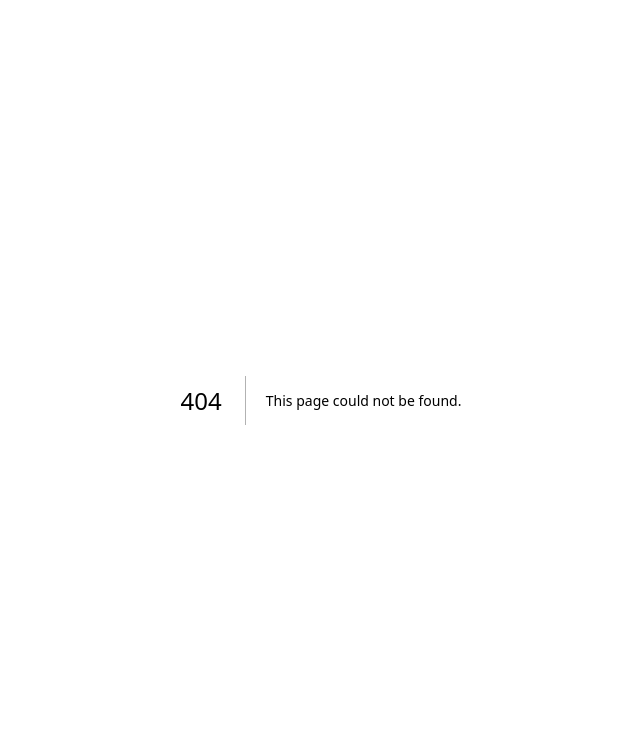
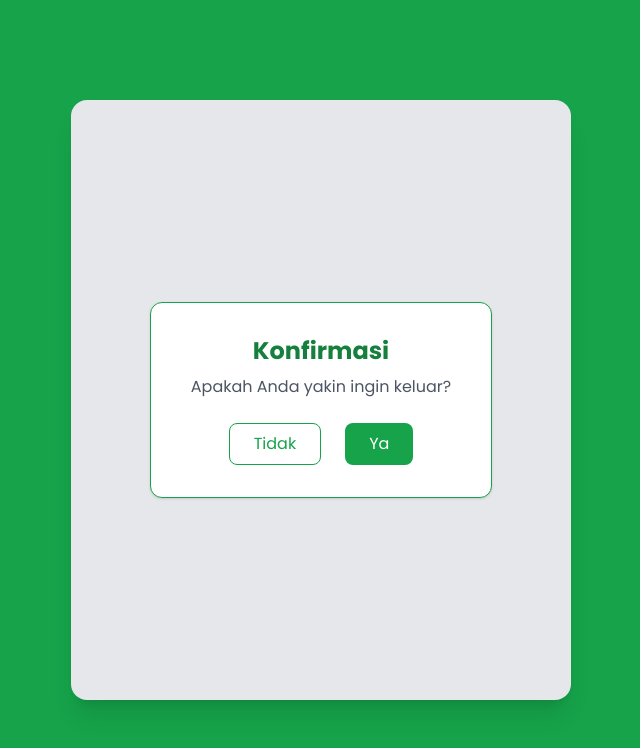
Before and after one commit to 241712885/project_siweb, a Next.js app: page /keluar in a window 1280 px wide. Before the commit this address had no page. Shown: the top 748 px of the page, without its empty margins (319-959 px from the left). Built offline with nearby package versions, Linux system fonts and the light colour scheme.

Commit message:
SELESAI GASIH INI

```diff
--- a/app/admin/beranda/page.tsx
+++ b/app/admin/beranda/page.tsx
@@ -82,7 +82,11 @@ export default function AdminDashboard() {
             </div>
 
             {/* Logout */}
-            <button className="w-full text-left px-4 py-2 text-red-500 text-base font-semibold mt-auto mb-20">Keluar</button>
+            <button
+                onClick={() => {
+                    router.push("/keluar");
+                }}
+                className="w-full text-left px-4 py-2 text-red-500 text-base font-semibold mt-auto mb-20">Keluar</button>
         </div>
       </div>
 
--- a/app/admin/order/page.tsx
+++ b/app/admin/order/page.tsx
@@ -34,7 +34,7 @@ export default function OrderManagement() {
         if (!form.senderAddress) {
             error.senderAddress = "Alamat pengirim wajib diisi";
         } else if (form.senderAddress.split(",").length < 3) {
-            error.senderAddress = "Alamat harus lengkap (minimal: jalan, kota, provinsi)";
+            error.senderAddress = "Isi alamat dengan format: Nama Jalan, Kota, Provinsi (contoh: Jl. Sudirman No.5, Jakarta, DKI Jakarta";
         }
 
         if (!form.receiverName) error.receiverName = "Nama penerima wajib diisi";
@@ -43,7 +43,7 @@ export default function OrderManagement() {
         if (!form.receiverAddress) {
             error.receiverAddress = "Alamat penerima wajib diisi";
         } else if (form.receiverAddress.split(",").length < 3) {
-            error.receiverAddress = "Alamat harus lengkap (minimal: jalan, kota, provinsi)";
+            error.receiverAddress = "Isi alamat dengan format: Nama Jalan, Kota, Provinsi (contoh: Jl. Sudirman No.5, Jakarta, DKI Jakarta";
         }
 
         if (!form.weight || Number(form.weight) < 1) error.weight = "Minimal 1 kg";
@@ -149,7 +149,11 @@ export default function OrderManagement() {
                     </div>
 
                     {/* Logout */}
-                    <button className="w-full text-left px-4 py-2 text-red-500 text-base font-semibold mt-auto mb-20">Keluar</button>
+                    <button
+                        onClick={() => {
+                            router.push("/keluar");
+                        }}
+                        className="w-full text-left px-4 py-2 text-red-500 text-base font-semibold mt-auto mb-20">Keluar</button>
                 </div>
             </div>
 
--- a/app/admin/order/transfer/page.tsx
+++ b/app/admin/order/transfer/page.tsx
@@ -1,5 +1,5 @@
 import { Suspense } from "react";
-import TransferClient from "./transfer-client";
+import TransferClient from "./transfer-payment";
 
 export default function Page() {
   return (
--- a/app/admin/pengiriman/page.tsx
+++ b/app/admin/pengiriman/page.tsx
@@ -238,7 +238,11 @@ export default function AdminPengirimanPage() {
             </div>
 
             {/* Logout */}
-            <button className="w-full text-left px-4 py-2 text-red-500 text-base font-semibold mt-auto mb-20">Keluar</button>
+            <button
+                onClick={() => {
+                    router.push("/keluar");
+                }}
+                className="w-full text-left px-4 py-2 text-red-500 text-base font-semibold mt-auto mb-20">Keluar</button>
         </div>
       </div>
 
--- /dev/null
+++ b/app/keluar/page.tsx
@@ -0,0 +1,38 @@
+"use client";
+import { useRouter } from "next/navigation";
+
+export default function KeluarPage() {
+    const router = useRouter();
+
+    return (
+        <div className="min-h-screen flex items-center justify-center bg-green-600">
+            <div className="bg-gray-200 w-[500px] h-[600px] rounded-2xl flex items-center justify-center shadow-xl">
+                <div className="border border-green-600 rounded-xl px-10 py-8 text-center bg-white shadow">
+                    <h2 className="text-2xl font-bold text-green-700 mb-2">
+                        Konfirmasi
+                    </h2>
+                    <p className="text-gray-600 mb-6">
+                        Apakah Anda yakin ingin keluar?
+                    </p>
+
+                    <div className="flex justify-center gap-6">
+                        <button
+                            onClick={() => router.back()}
+                            className="px-6 py-2 border border-green-600 text-green-600 rounded-lg hover:bg-green-50"
+                        >
+                            Tidak
+                        </button>
+
+                        <button
+                            onClick={() => router.push("/")}
+                            className="px-6 py-2 bg-green-600 text-white rounded-lg hover:bg-green-700"
+                        >
+                            Ya
+                        </button>
+                    </div>
+                </div>
+
+            </div>
+        </div>
+    );
+}
--- a/app/pelanggan/dashboard/page.tsx
+++ b/app/pelanggan/dashboard/page.tsx
@@ -90,7 +90,11 @@ export default function Dashboard() {
                     </div>
 
                     {/* Logout */}
-                    <button className="w-full text-left px-4 py-2 text-red-500 text-base font-semibold mt-auto mb-20">Keluar</button>
+                    <button
+                        onClick={() => {
+                            router.push("/keluar");
+                        }}
+                        className="w-full text-left px-4 py-2 text-red-500 text-base font-semibold mt-auto mb-20">Keluar</button>
                 </div>
             </div>
 
--- a/app/pelanggan/history/page.tsx
+++ b/app/pelanggan/history/page.tsx
@@ -145,7 +145,11 @@ export default function Page() {
                         Profil
                     </button>
                 </div>
-                <button className="w-full text-left px-4 py-2 text-red-500 text-base font-semibold mt-auto mb-20">Keluar</button>
+                <button
+                  onClick={() => {
+                      router.push("/keluar");
+                  }}
+                  className="w-full text-left px-4 py-2 text-red-500 text-base font-semibold mt-auto mb-20">Keluar</button>
             </div>
         </div>
 
--- a/app/pelanggan/profile/page.tsx
+++ b/app/pelanggan/profile/page.tsx
@@ -118,7 +118,11 @@ export default function ProfilePage() {
                 </div>
 
                 {/* Logout */}
-                <button className="w-full text-left px-4 py-2 text-red-500 text-base font-semibold mt-auto mb-20">Keluar</button>
+                <button
+                  onClick={() => {
+                      router.push("/keluar");
+                  }}
+                  className="w-full text-left px-4 py-2 text-red-500 text-base font-semibold mt-auto mb-20">Keluar</button>
             </div>
         </div>
 
```
Also changed, not shown: app/admin/order/transfer/transfer-payment.tsx (renamed from app/admin/order/transfer/transfer-client.tsx).
